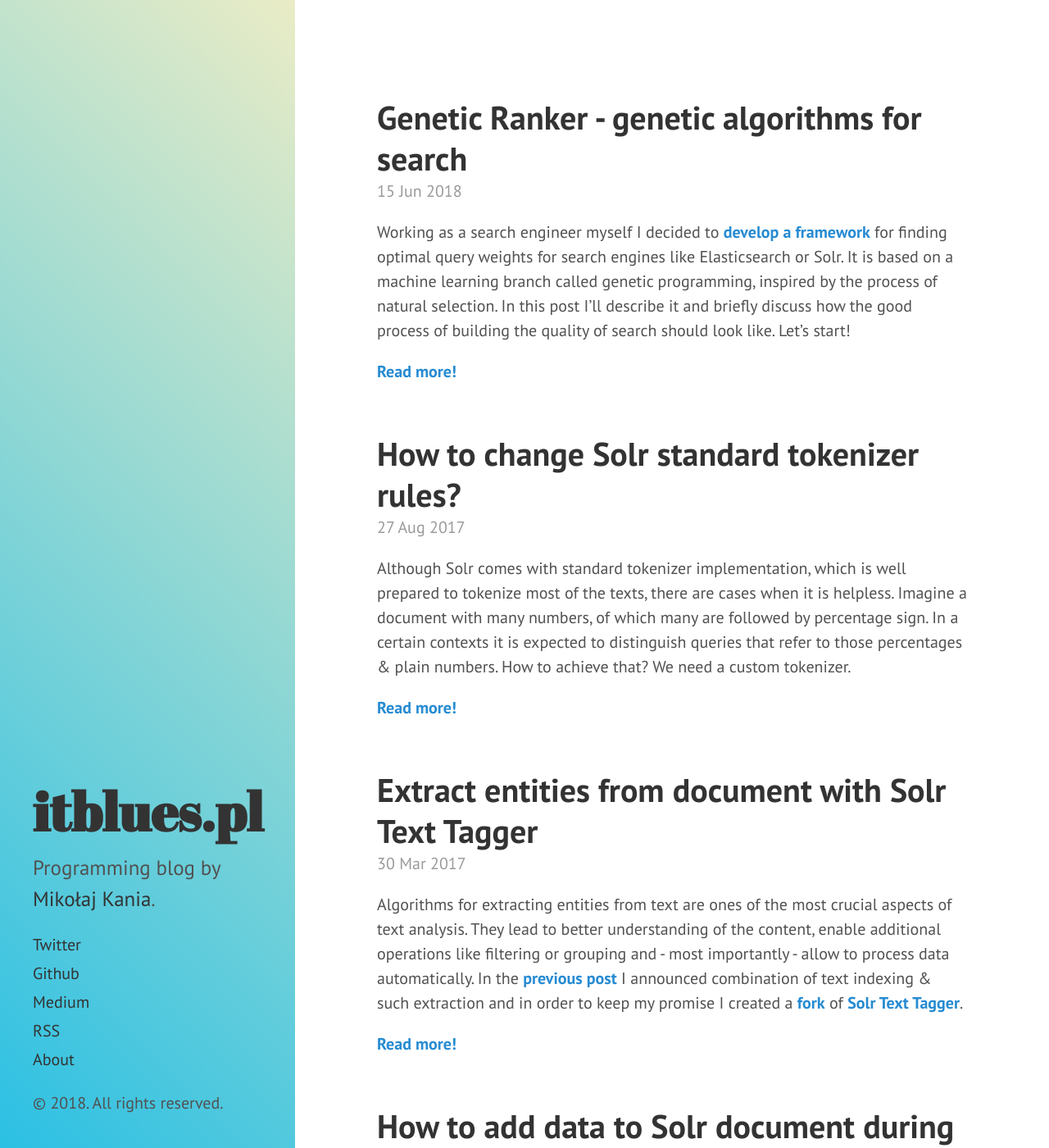
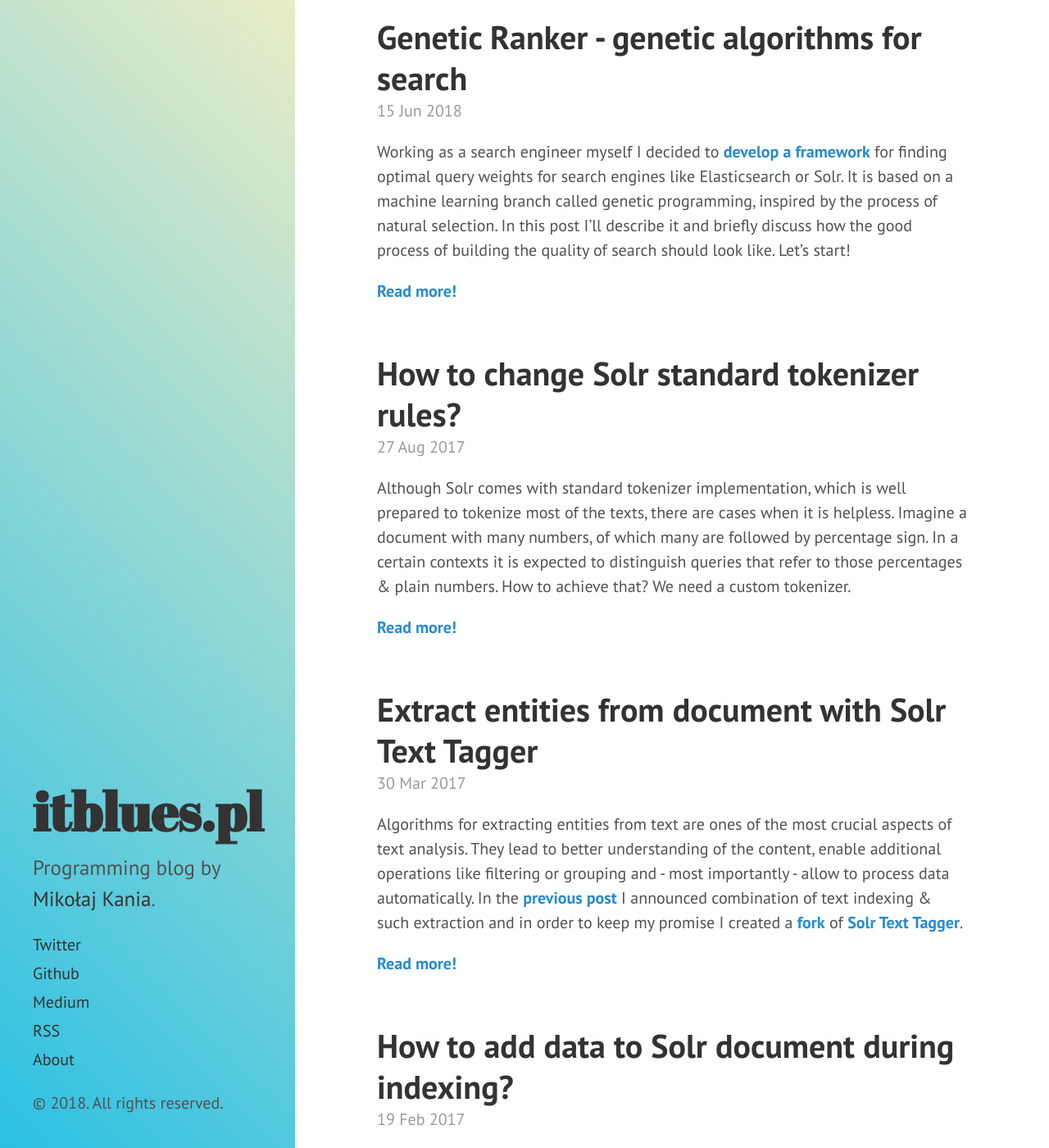
Before and after one commit to mikolajkania/mikolajkania.github.io, a Jekyll site: the page built from index.html, in a window 1280 px wide and 1400 px high. Shown: the whole window at 82% size. Built offline with Jekyll 4.4.1, drawn with Linux system fonts in a browser that asks for light colours; the list of posts is cut into pages by our own code.

Commit message:
AS moved to another view

```diff
--- /dev/null
+++ b/_includes/google_adsense_sidebar.html
@@ -0,0 +1,11 @@
+<script async src="//pagead2.googlesyndication.com/pagead/js/adsbygoogle.js"></script>
+<!-- Sidebar -->
+<ins class="adsbygoogle"
+     style="display:block"
+     data-ad-client="ca-pub-7914999754468144"
+     data-ad-slot="9471878761"
+     data-ad-format="auto"
+     data-full-width-responsive="true"></ins>
+<script>
+    (adsbygoogle = window.adsbygoogle || []).push({});
+</script>
--- a/_includes/sidebar.html
+++ b/_includes/sidebar.html
@@ -35,5 +35,9 @@
     </nav>
 
     <p>&copy; {{ site.time | date: '%Y' }}. All rights reserved.</p>
+
+    <div class="adsense-sidebar">
+      {% include google_adsense_sidebar.html %}
+    </div>
   </div>
 </div>
--- a/_layouts/post.html
+++ b/_layouts/post.html
@@ -1,6 +1,10 @@
 ---
 layout: default
 ---
+
+<div class="adsense">
+  {% include google_adsense_post_top.html %}
+</div>
 
 <div class="post">
 
--- a/index.html
+++ b/index.html
@@ -2,10 +2,6 @@
 layout: default
 title: Home
 ---
-
-<div class="adsense">
-  {% include google_adsense_list_top.html %}
-</div>
 
 <div class="posts">
   {% for post in paginator.posts %}
--- a/public/css/hyde.css
+++ b/public/css/hyde.css
@@ -102,6 +102,9 @@
     .sidebar-nav {
         display: none;
     }
+  .adsense-sidebar {
+      display: none;
+  }
 }
 
 /* Sticky sidebar
```
Also changed, not shown: _includes/google_adsense_post_top.html (renamed from _includes/google_adsense_list_top.html).
